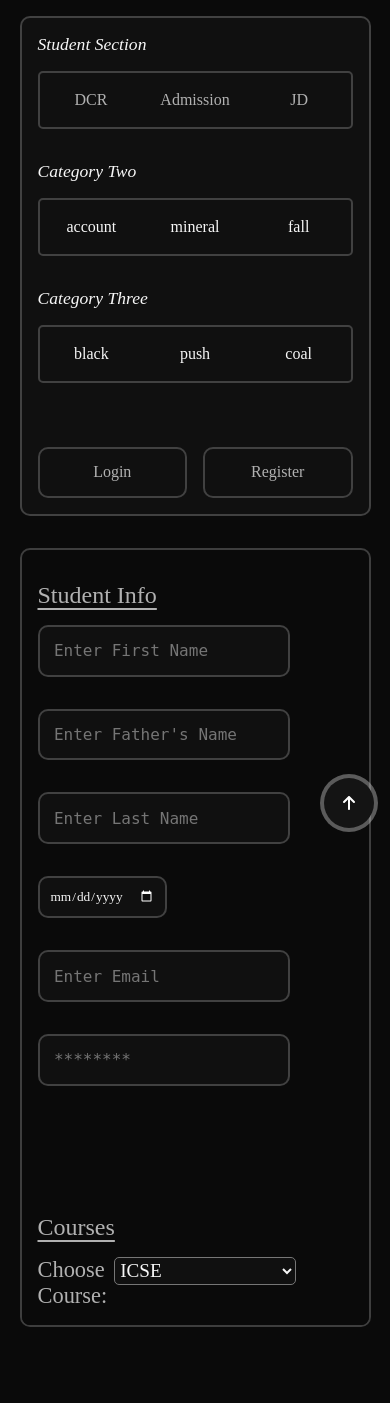
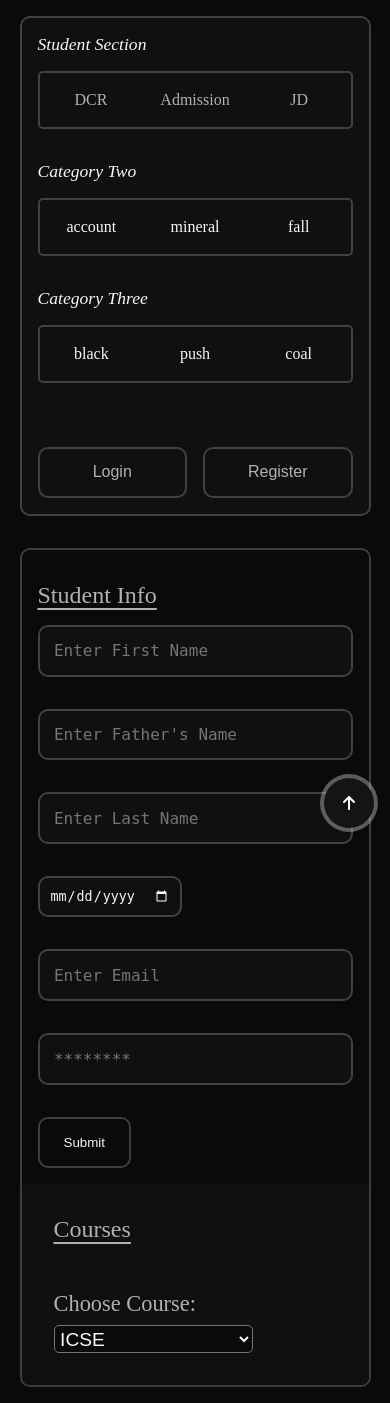
Before and after one commit to arx9781/Student_Portal, a PHP site: page /dashboard.html in a window 390 px wide. Before the commit the page ends 1327 px from the top, so only its background shows below. Run offline with PHP 8.4, Linux system fonts and the light colour scheme.

Commit message:
fixed text size and more

```diff
--- a/dashboard.html
+++ b/dashboard.html
@@ -58,6 +58,7 @@
                         <input type="email" name="eml" id="eml" class="dash-input" placeholder="Enter Email">
                         <input type="password" name="pass" id="pass" class="dash-input" placeholder="********"
                             title="Enter Password">
+                        <button class="btn" id="dsof-btn">Submit</button>
                     </form>
                 </div>
             </section>
--- a/main.css
+++ b/main.css
@@ -2,7 +2,6 @@
   box-sizing: border-box;
   margin: 0;
   padding: 0;
-  font-family: "Playfair Display", serif;
   font-optical-sizing: auto;
   font-weight: normal;
   font-style: normal;
@@ -135,7 +134,8 @@ main .register-container .register-form .login-form-inner .input-text {
   transition: all 0.2s ease;
   font-family: monospace;
 }
-main .register-container .register-form .register-form-inner .input-text:hover, main .register-container .register-form .register-form-inner .input-text:focus,
+main .register-container .register-form .register-form-inner .input-text:hover,
+main .register-container .register-form .register-form-inner .input-text:focus,
 main .register-container .register-form .login-form-inner .input-text:hover,
 main .register-container .register-form .login-form-inner .input-text:focus {
   box-shadow: 0px 0px 20px var(--boxshadow-light);
@@ -149,19 +149,46 @@ main .register-container .register-form .login-form-inner .bottom-wrapper {
   flex-direction: column;
   width: 100%;
 }
-main .register-container .register-form .register-form-inner .bottom-wrapper .password-row,
-main .register-container .register-form .login-form-inner .bottom-wrapper .password-row {
+main
+  .register-container
+  .register-form
+  .register-form-inner
+  .bottom-wrapper
+  .password-row,
+main
+  .register-container
+  .register-form
+  .login-form-inner
+  .bottom-wrapper
+  .password-row {
   display: flex;
   align-items: start;
   justify-content: space-between;
   flex-direction: row;
   width: 100%;
 }
-main .register-container .register-form .register-form-inner .bottom-wrapper .password-row #inp3,
-main .register-container .register-form .login-form-inner .bottom-wrapper .password-row #inp3 {
+main
+  .register-container
+  .register-form
+  .register-form-inner
+  .bottom-wrapper
+  .password-row
+  #inp3,
+main
+  .register-container
+  .register-form
+  .login-form-inner
+  .bottom-wrapper
+  .password-row
+  #inp3 {
   width: 70%;
 }
-main .register-container .register-form .register-form-inner .bottom-wrapper .btn,
+main
+  .register-container
+  .register-form
+  .register-form-inner
+  .bottom-wrapper
+  .btn,
 main .register-container .register-form .login-form-inner .bottom-wrapper .btn {
   width: 25%;
   padding: 0.9rem;
@@ -172,14 +199,36 @@ main .register-container .register-form .login-form-inner .bottom-wrapper .btn {
   transition: all 0.2s ease-in-out;
   cursor: pointer;
 }
-main .register-container .register-form .register-form-inner .bottom-wrapper .btn a,
-main .register-container .register-form .login-form-inner .bottom-wrapper .btn a {
+main
+  .register-container
+  .register-form
+  .register-form-inner
+  .bottom-wrapper
+  .btn
+  a,
+main
+  .register-container
+  .register-form
+  .login-form-inner
+  .bottom-wrapper
+  .btn
+  a {
   text-decoration: none;
   color: var(--text-color-alt);
   font-size: 1rem;
 }
-main .register-container .register-form .register-form-inner .bottom-wrapper .btn:hover,
-main .register-container .register-form .login-form-inner .bottom-wrapper .btn:hover {
+main
+  .register-container
+  .register-form
+  .register-form-inner
+  .bottom-wrapper
+  .btn:hover,
+main
+  .register-container
+  .register-form
+  .login-form-inner
+  .bottom-wrapper
+  .btn:hover {
   border-color: var(--text-color-main);
   transform: scale(0.9);
   box-shadow: 0px 0px 20px var(--boxshadow-light);
@@ -199,6 +248,24 @@ main .register-container .register-form .login-form-inner .bottom-wrapper .btn:h
   }
   body .index-wrapper .register-container .register-form {
     width: 90%;
+  }
+  main
+    .register-container
+    .register-form
+    .login-form-inner
+    .bottom-wrapper
+    .btn
+    a {
+    font-size: 0.8rem;
+  }
+  main
+    .register-container
+    .register-form
+    .register-form-inner
+    .bottom-wrapper
+    .btn
+    a {
+    font-size: 0.8rem;
   }
 }
 .dashboard-wrapper {
@@ -354,7 +421,12 @@ main .register-container .register-form .login-form-inner .bottom-wrapper .btn:h
   flex-direction: column;
   height: 100%;
 }
-.dashboard-wrapper .dash-main #student-info .form-one .dash-section-one-form input[type=date] {
+.dashboard-wrapper
+  .dash-main
+  #student-info
+  .form-one
+  .dash-section-one-form
+  input[type="date"] {
   background-color: var(--input-background);
   color: var(--text-color-main);
   padding: 10px;
@@ -363,15 +435,36 @@ main .register-container .register-form .login-form-inner .bottom-wrapper .btn:h
   outline: none;
   margin: 1rem 0;
 }
-.dashboard-wrapper .dash-main #student-info .form-one .dash-section-one-form input[type=date]:hover, .dashboard-wrapper .dash-main #student-info .form-one .dash-section-one-form input[type=date]:focus {
+.dashboard-wrapper
+  .dash-main
+  #student-info
+  .form-one
+  .dash-section-one-form
+  input[type="date"]:hover,
+.dashboard-wrapper
+  .dash-main
+  #student-info
+  .form-one
+  .dash-section-one-form
+  input[type="date"]:focus {
   box-shadow: 0px 0px 20px var(--boxshadow-light);
   border-color: var(--text-color-alt);
 }
-.dashboard-wrapper .dash-main #student-info .form-one .dash-section-one-form input[type=date]::-webkit-calendar-picker-indicator {
+.dashboard-wrapper
+  .dash-main
+  #student-info
+  .form-one
+  .dash-section-one-form
+  input[type="date"]::-webkit-calendar-picker-indicator {
   color: var(--text-color-alt);
   filter: invert(100%);
 }
-.dashboard-wrapper .dash-main #student-info .form-one .dash-section-one-form .dash-input {
+.dashboard-wrapper
+  .dash-main
+  #student-info
+  .form-one
+  .dash-section-one-form
+  .dash-input {
   width: 100%;
   background-color: var(--input-background);
   border: 2px solid var(--silver-accent);
@@ -384,16 +477,28 @@ main .register-container .register-form .login-form-inner .bottom-wrapper .btn:h
   font-family: monospace;
   margin: 1rem 0;
 }
-.dashboard-wrapper .dash-main #student-info .form-one .dash-section-one-form .dash-input:hover, .dashboard-wrapper .dash-main #student-info .form-one .dash-section-one-form .dash-input:focus {
+.dashboard-wrapper
+  .dash-main
+  #student-info
+  .form-one
+  .dash-section-one-form
+  .dash-input:hover,
+.dashboard-wrapper
+  .dash-main
+  #student-info
+  .form-one
+  .dash-section-one-form
+  .dash-input:focus {
   box-shadow: 0px 0px 20px var(--boxshadow-light);
   border-color: var(--text-color-alt);
 }
 .dashboard-wrapper .dash-main #course-section {
   width: 100%;
   height: 100%;
-  margin-top: 4rem;
-  padding-top: 1rem;
-  background-color: var(--dark-primary);
+  margin-top: 8rem;
+  background-color: var(--input-background);
+  border-radius: 5px;
+  padding: 1rem;
 }
 .dashboard-wrapper .dash-main #course-section .form-two {
   width: 100%;
@@ -414,27 +519,69 @@ main .register-container .register-form .login-form-inner .bottom-wrapper .btn:h
   height: 100%;
   margin-top: 1rem;
 }
-.dashboard-wrapper .dash-main #course-section .form-two .dash-section-two-form label {
+.dashboard-wrapper
+  .dash-main
+  #course-section
+  .form-two
+  .dash-section-two-form
+  label {
   font-size: 1.4rem;
 }
-.dashboard-wrapper .dash-main #course-section .form-two .dash-section-two-form #course-selection {
-  background-color: var(--input-background);
+.dashboard-wrapper
+  .dash-main
+  #course-section
+  .form-two
+  .dash-section-two-form
+  #course-selection {
+  background-color: var(--dark-primary);
   color: var(--text-color-main);
   font-size: 1.2rem;
   padding: 0.1rem;
   border-radius: 5px;
   margin-left: 0.4rem;
 }
-.dashboard-wrapper .dash-main #course-section .form-two .dash-section-two-form #course-selection optgroup {
-  color: var(--text-color-alt);
+.dashboard-wrapper
+  .dash-main
+  #course-section
+  .form-two
+  .dash-section-two-form
+  #course-selection
+  optgroup {
+  color: var(--silver-accent);
   padding-bottom: 2rem;
 }
-.dashboard-wrapper .dash-main #course-section .form-two .dash-section-two-form #course-selection optgroup option {
+.dashboard-wrapper
+  .dash-main
+  #course-section
+  .form-two
+  .dash-section-two-form
+  #course-selection
+  optgroup
+  option {
   margin: 0.3rem 0;
-  color: var(--text-color-main);
+  color: var(--text-color-alt);
 }
 .button {
   display: none;
+}
+
+#dsof-btn {
+  padding: 1rem 1.5rem;
+  border-radius: 10px;
+  background: none;
+  outline: none;
+  border: 2px solid var(--silver-accent);
+  transition: all 0.2s ease-in-out;
+  cursor: pointer;
+  margin-right: 0.5rem;
+  color: var(--text-color-main);
+  margin-top: 1rem;
+}
+
+#dsof-btn:hover {
+  border-color: var(--text-color-main);
+  transform: scale(0.9);
+  box-shadow: 0px 0px 20px var(--boxshadow-light);
 }
 
 @media only screen and (max-width: 1200px) {
@@ -558,4 +705,39 @@ main .register-container .register-form .login-form-inner .bottom-wrapper .btn:h
     padding: 0;
     width: 90%;
   }
+  .dashboard-wrapper .dash-main #student-info .form-one .dash-section-one-form {
+    width: 100%;
+  }
+
+  .dashboard-wrapper .dash-main #course-section {
+    margin-top: 0;
+  }
+
+  .dashboard-wrapper
+    .dash-main
+    #course-section
+    .form-two
+    .dash-section-two-form {
+    display: flex;
+    align-items: start;
+    justify-content: center;
+    flex-direction: column;
+  }
+  .dashboard-wrapper
+    .dash-main
+    #course-section
+    .form-two
+    .dash-section-two-form
+    label {
+    margin-top: 2rem;
+  }
+  .dashboard-wrapper
+    .dash-main
+    #course-section
+    .form-two
+    .dash-section-two-form
+    #course-selection {
+    margin-left: 0;
+    margin-top: 0.5rem;
+  }
 }
```
